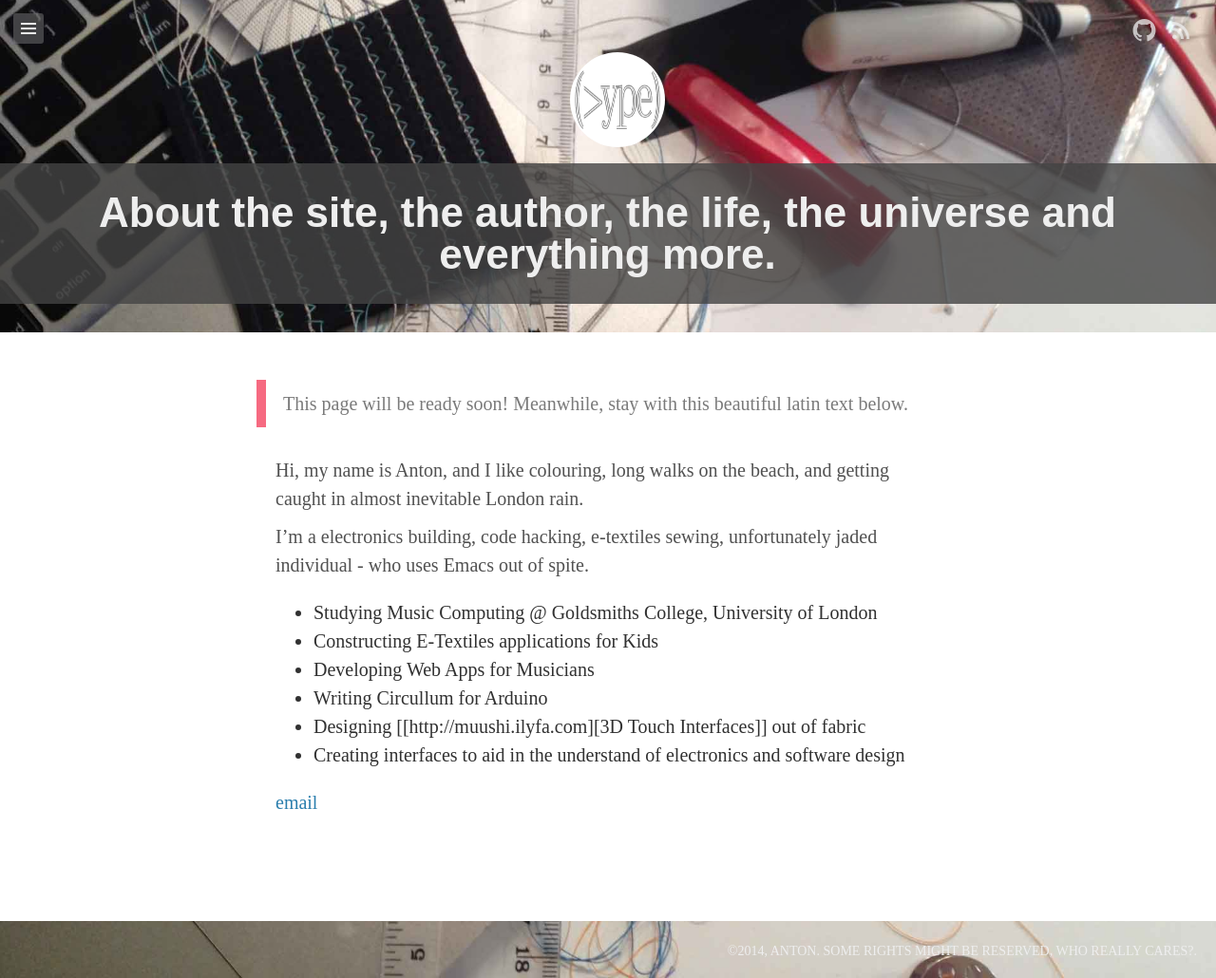
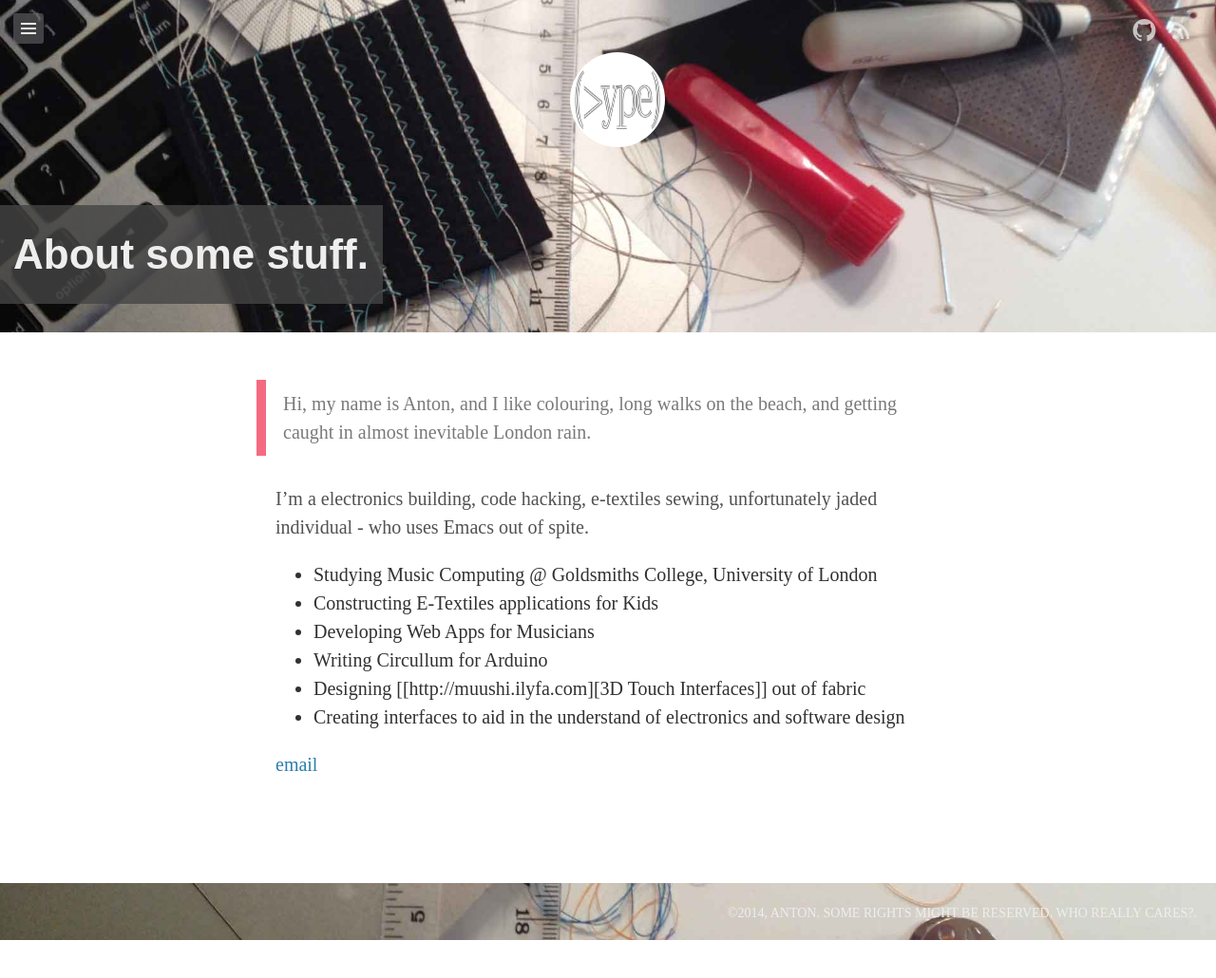
Before and after one commit to ype/ype.github.io, a Jekyll site: the page built from about/index.md, in a window 1280 px wide. Shown: the whole page at 95% size. Built offline with Jekyll 4.4.1, drawn with Linux system fonts in a browser that asks for light colours; some web fonts are replaced; Markdown is read by kramdown in place of the engine named in the settings; after the commit the page ends 990 px from its top, so only the background shows below that.

Commit message:
remove some extra bits

```diff
--- a/about/index.md
+++ b/about/index.md
@@ -1,14 +1,12 @@
 ---
 layout: page
-title: About the site, the author, the life, the universe and everything more.
+title: About some stuff.
 ---
 
 <div class="message">
-  This page will be ready soon! Meanwhile, stay with this beautiful latin text below.
-</div>
-
 Hi, my name is Anton, and I like colouring, long walks on the beach,
 and getting caught in almost inevitable London rain.
+</div>
 
 I'm a electronics building, code hacking, e-textiles sewing,
 unfortunately jaded individual - who uses Emacs out of spite.
```
